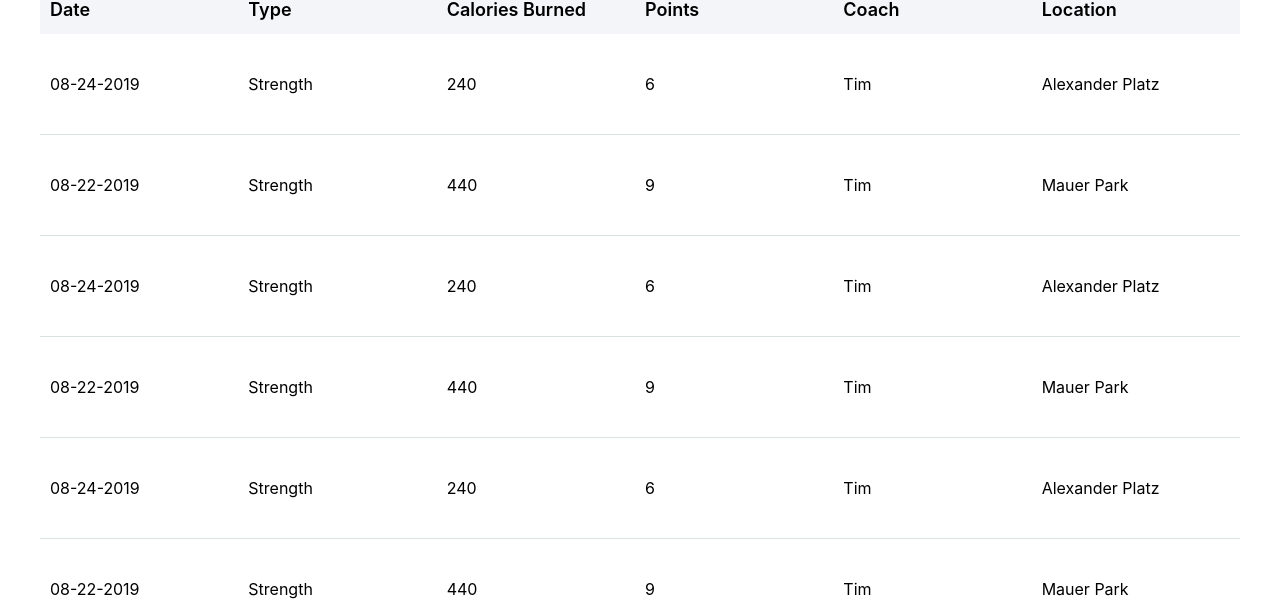
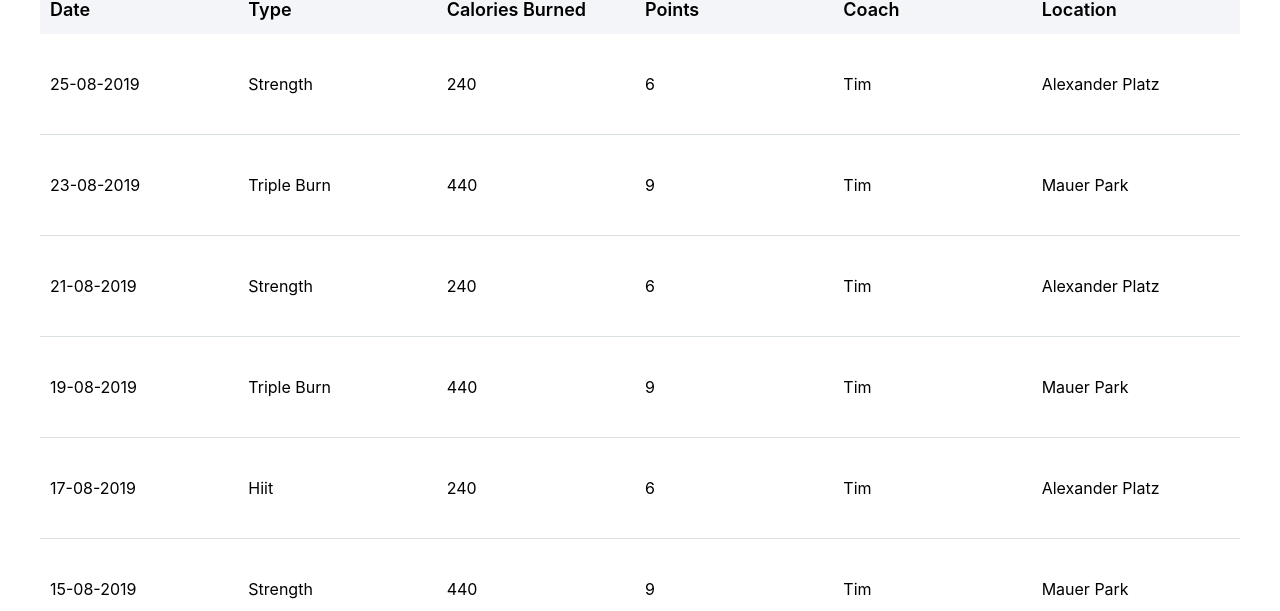
Before and after one commit to dixy-xavier/beat81-user, a React (Create React App) app: page / in a window 1280 px wide. Shown: the part 341-952 px from the top of the page. Built offline with nearby package versions, Linux system fonts and the light colour scheme; data requests are answered from the project's data file.

Commit message:
adds more data in bookings

```diff
--- a/db.json
+++ b/db.json
@@ -27,7 +27,7 @@
             "name": "Alexander platz"
           },
           "workout": {
-            "date": "2019-08-24T15:30:00.000Z",
+            "date": "2019-08-25T15:30:00.000Z",
             "type": "strength"
           },
           "coach": {
@@ -42,8 +42,8 @@
             "name": "Mauer park"
           },
           "workout": {
-            "date": "2019-08-22T15:30:00.000Z",
-            "type": "strength"
+            "date": "2019-08-23T15:30:00.000Z",
+            "type": "triple burn"
           },
           "coach": {
             "name": "Tim"
@@ -57,7 +57,7 @@
             "name": "Alexander platz"
           },
           "workout": {
-            "date": "2019-08-24T15:30:00.000Z",
+            "date": "2019-08-21T15:30:00.000Z",
             "type": "strength"
           },
           "coach": {
@@ -72,8 +72,8 @@
             "name": "Mauer park"
           },
           "workout": {
-            "date": "2019-08-22T15:30:00.000Z",
-            "type": "strength"
+            "date": "2019-08-19T15:30:00.000Z",
+            "type": "triple burn"
           },
           "coach": {
             "name": "Tim"
@@ -87,8 +87,8 @@
             "name": "Alexander platz"
           },
           "workout": {
-            "date": "2019-08-24T15:30:00.000Z",
-            "type": "strength"
+            "date": "2019-08-17T15:30:00.000Z",
+            "type": "hiit"
           },
           "coach": {
             "name": "Tim"
@@ -102,7 +102,7 @@
             "name": "Mauer park"
           },
           "workout": {
-            "date": "2019-08-22T15:30:00.000Z",
+            "date": "2019-08-15T15:30:00.000Z",
             "type": "strength"
           },
           "coach": {
@@ -117,8 +117,8 @@
             "name": "Alexander platz"
           },
           "workout": {
-            "date": "2019-08-24T15:30:00.000Z",
-            "type": "strength"
+            "date": "2019-08-13T15:30:00.000Z",
+            "type": "hiit"
           },
           "coach": {
             "name": "Tim"
@@ -132,7 +132,7 @@
             "name": "Mauer park"
           },
           "workout": {
-            "date": "2019-08-22T15:30:00.000Z",
+            "date": "2019-08-11T15:30:00.000Z",
             "type": "strength"
           },
           "coach": {
@@ -147,8 +147,8 @@
             "name": "Alexander platz"
           },
           "workout": {
-            "date": "2019-08-24T15:30:00.000Z",
-            "type": "strength"
+            "date": "2019-08-09T15:30:00.000Z",
+            "type": "hiit"
           },
           "coach": {
             "name": "Tim"
@@ -162,8 +162,8 @@
             "name": "Mauer park"
           },
           "workout": {
-            "date": "2019-08-22T15:30:00.000Z",
-            "type": "strength"
+            "date": "2019-08-07T15:30:00.000Z",
+            "type": "hiit"
           },
           "coach": {
             "name": "Tim"
@@ -177,7 +177,7 @@
             "name": "Alexander platz"
           },
           "workout": {
-            "date": "2019-08-24T15:30:00.000Z",
+            "date": "2019-08-05T15:30:00.000Z",
             "type": "strength"
           },
           "coach": {
@@ -192,8 +192,8 @@
             "name": "Mauer park"
           },
           "workout": {
-            "date": "2019-08-22T15:30:00.000Z",
-            "type": "strength"
+            "date": "2019-08-03T15:30:00.000Z",
+            "type": "hiit"
           },
           "coach": {
             "name": "Tim"
@@ -262,7 +262,7 @@
       },
       "workout": {
         "date": "2019-08-30T15:30:00.000Z",
-        "type": "strength",
+        "type": "triple burn",
         "coach": {
           "name": "Tim"
         }
@@ -321,7 +321,97 @@
         "name": "Mauer park"
       },
       "workout": {
-        "date": "2019-09-05T15:30:00.000Z",
+        "date": "2019-09-06T15:30:00.000Z",
+        "type": "hiit",
+        "coach": {
+          "name": "Tim"
+        }
+      }
+    },
+    {
+      "id": 7,
+      "userId": 1,
+      "status": "booked",
+      "location": {
+        "name": "Alexander platz"
+      },
+      "workout": {
+        "date": "2019-09-08T15:30:00.000Z",
+        "type": "strength",
+        "coach": {
+          "name": "Tim"
+        }
+      }
+    },
+    {
+      "id": 8,
+      "userId": 1,
+      "status": "booked",
+      "location": {
+        "name": "Alexander platz"
+      },
+      "workout": {
+        "date": "2019-09-10T15:30:00.000Z",
+        "type": "triple burn",
+        "coach": {
+          "name": "Tim"
+        }
+      }
+    },
+    {
+      "id": 9,
+      "userId": 1,
+      "status": "cancelled",
+      "location": {
+        "name": "Mauer park"
+      },
+      "workout": {
+        "date": "2019-09-12T15:30:00.000Z",
+        "type": "hiit",
+        "coach": {
+          "name": "Tim"
+        }
+      }
+    },
+    {
+      "id": 10,
+      "userId": 1,
+      "status": "booked",
+      "location": {
+        "name": "Alexander platz"
+      },
+      "workout": {
+        "date": "2019-09-15T15:30:00.000Z",
+        "type": "strength",
+        "coach": {
+          "name": "Tim"
+        }
+      }
+    },
+    {
+      "id": 11,
+      "userId": 1,
+      "status": "booked",
+      "location": {
+        "name": "Alexander platz"
+      },
+      "workout": {
+        "date": "2019-09-17T15:30:00.000Z",
+        "type": "strength",
+        "coach": {
+          "name": "Tim"
+        }
+      }
+    },
+    {
+      "id": 12,
+      "userId": 1,
+      "status": "booked",
+      "location": {
+        "name": "Mauer park"
+      },
+      "workout": {
+        "date": "2019-09-19T15:30:00.000Z",
         "type": "hiit",
         "coach": {
           "name": "Tim"
--- a/src/pages/PastWorkouts/components/PastWorkoutsData/PastWorkoutsData.js
+++ b/src/pages/PastWorkouts/components/PastWorkoutsData/PastWorkoutsData.js
@@ -8,7 +8,7 @@ import styles from './PastWorkoutsData.module.css';
 const getDisplayValue = (workout, key) => {
   const value = getValue(workout, key);
   const isValueDate = isDate(value);
-  return (isValueDate ? moment(value).format('MM-DD-YYYY') : value);
+  return (isValueDate ? moment(value).format('DD-MM-YYYY') : value);
 };
 
 const PastWorkoutsDataCard = ({ workout }) => (
```
